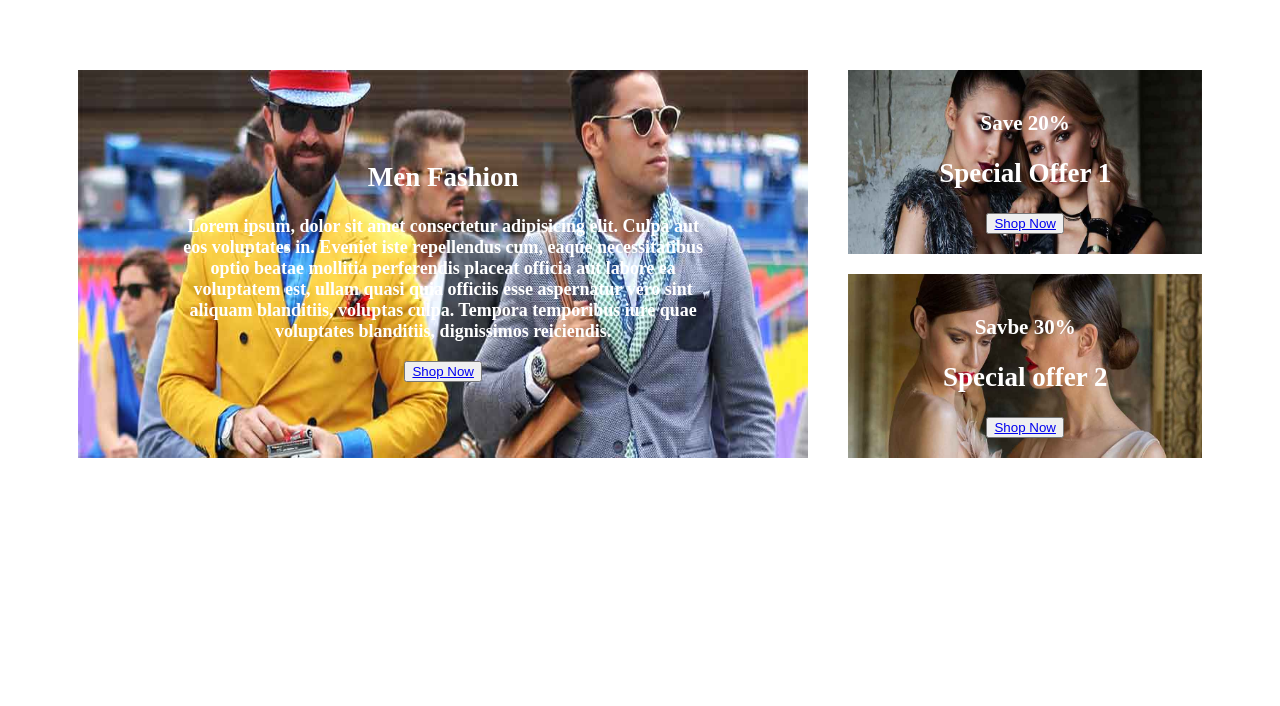
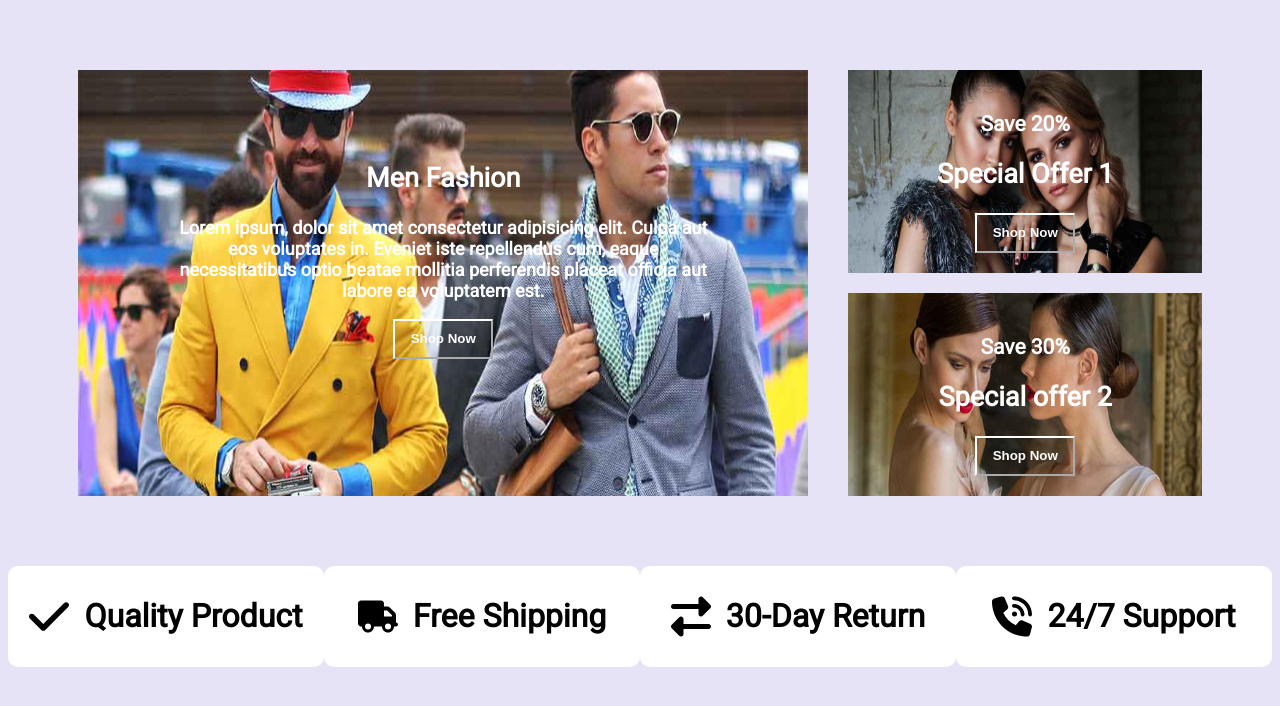
Before and after one commit to mdshakil04/E-commerce, a plain HTML site: page index.html in a window 1280 px wide. Drawn offline with Linux system fonts and the light colour scheme.

Commit message:
Speciality Section Done

```diff
--- a/index.html
+++ b/index.html
@@ -4,8 +4,14 @@
     <meta charset="UTF-8">
     <meta http-equiv="X-UA-Compatible" content="IE=edge">
     <meta name="viewport" content="width=device-width, initial-scale=1.0">
+    <link rel="preconnect" href="https://fonts.googleapis.com">
+    <link rel="preconnect" href="https://fonts.gstatic.com" crossorigin>
+    <!-- font-awesome kit -->
+    <script src="https://kit.fontawesome.com/208255f252.js" crossorigin="anonymous"></script>
+    <!-- google-font -->
+    <link href="https://fonts.googleapis.com/css2?family=Kanit:wght@400;500&family=Poppins:wght@500&family=Roboto&display=swap" rel="stylesheet">
     <link rel="stylesheet" href="style.css">
-    <title>Document</title>
+    <title>RK Royal Mart</title>
 </head>
 <body>
     <!-- Feature Section Start -->
@@ -13,23 +19,42 @@
 
         <div class="fashion-container">
             <h1>Men Fashion</h1>
-            <p>Lorem ipsum, dolor sit amet consectetur adipisicing elit. Culpa aut eos voluptates in. Eveniet iste repellendus cum, eaque necessitatibus optio beatae mollitia perferendis placeat officia aut labore ea voluptatem est, ullam quasi quia officiis esse aspernatur vero sint aliquam blanditiis, voluptas culpa. Tempora temporibus iure quae voluptates blanditiis, dignissimos reiciendis.</p>
-            <button type="submit"><a href="#home">Shop Now</a></button>
+            <p>Lorem ipsum, dolor sit amet consectetur adipisicing elit. Culpa aut eos voluptates in. Eveniet iste repellendus cum, eaque necessitatibus optio beatae mollitia perferendis placeat officia aut labore ea voluptatem est.</p>
+            <button class="shop-btn" type="submit"><a href="#home">Shop Now</a></button>
         </div>
         <!-- Offer-Container -->
        <div class="offer-container">
         <div class="special-offer1">
             <h3>Save 20%</h3>
             <h2>Special Offer 1</h2>
-            <button type="submit"><a href="#home">Shop Now</a></button>
+            <button class="shop-btn" stype="submit"><a href="#home">Shop Now</a></button>
         </div>
 
         <div class="special-offer2">
-            <h3>Savbe 30%</h3>
+            <h3>Save 30%</h3>
             <h2>Special offer 2</h2>
-            <button type="submit"><a href="#home">Shop Now</a></button>
+            <button class="shop-btn" type="submit"><a href="#home">Shop Now</a></button>
         </div>
        </div>
     </section>
+    <!-- Speciality section start -->
+    <div class="speciality-section">
+        <div class="speciality">
+            <img class="speciality-icon" src="img/check-solid.svg" alt="">
+            <h1>Quality Product</h1>
+        </div>
+        <div class="speciality">
+            <img class="speciality-icon" src="img/truck-solid.svg" alt="">
+            <h1>Free Shipping</h1>
+        </div>
+        <div class="speciality">
+            <img class="speciality-icon" src="img/right-left-solid.svg" alt="">
+            <h1>30-Day Return</h1>
+        </div>
+        <div class="speciality">
+            <img class="speciality-icon" src="img/phone-volume-solid.svg" alt="">
+            <h1>24/7 Support</h1>
+        </div>
+    </div>
 </body>
 </html>
--- a/style.css
+++ b/style.css
@@ -1,3 +1,9 @@
+body{
+    font-family: 'Kanit', sans-serif;
+    font-family: 'Poppins', sans-serif;
+    font-family: 'Roboto', sans-serif;
+    background-color: rgb(231, 227, 247);
+}
 .feature-container{
     display: flex;
     margin: 30px;
@@ -40,3 +46,40 @@
     padding: inherit;
     margin-top: 20px;
 }
+.shop-btn{
+    background-color: rgba(15, 15, 3, 0.051);
+    /* opacity: 0.7; */
+    height: 40px;
+    width: 100px;
+    text-decoration: none;
+    border-color: white;
+}
+.shop-btn :hover{
+    /* background-color: white; */
+    zoom: 1.1;
+    color: rgb(242, 29, 29);
+    height: 40px;
+    width: 100px;
+}
+.feature-container a{
+    color: white;
+    text-decoration: none;
+    font-weight: 800;
+}
+/* speciality-section start*/
+.speciality-section{
+    display: flex;
+    justify-content: space-evenly;
+}
+.speciality{
+    background-color:white;
+    border-radius: 10px;
+    width: 350px;
+    justify-content: center;
+    display: flex;
+    padding: 10px;
+}
+.speciality-icon{
+    width: 40px;
+    padding-right: 15px;
+}
```
Also changed, not shown: img/check-solid.svg (added), img/phone-volume-solid.svg (added), img/right-left-solid.svg (added), img/truck-solid.svg (added).
